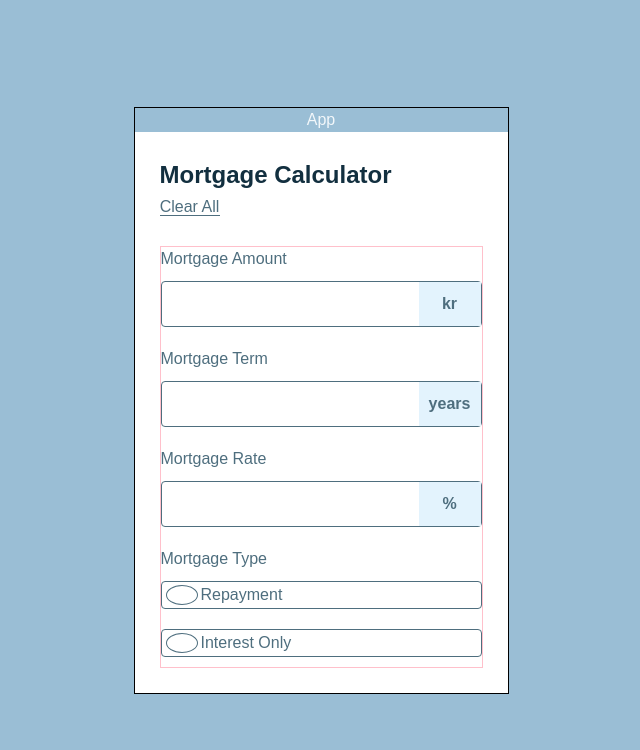
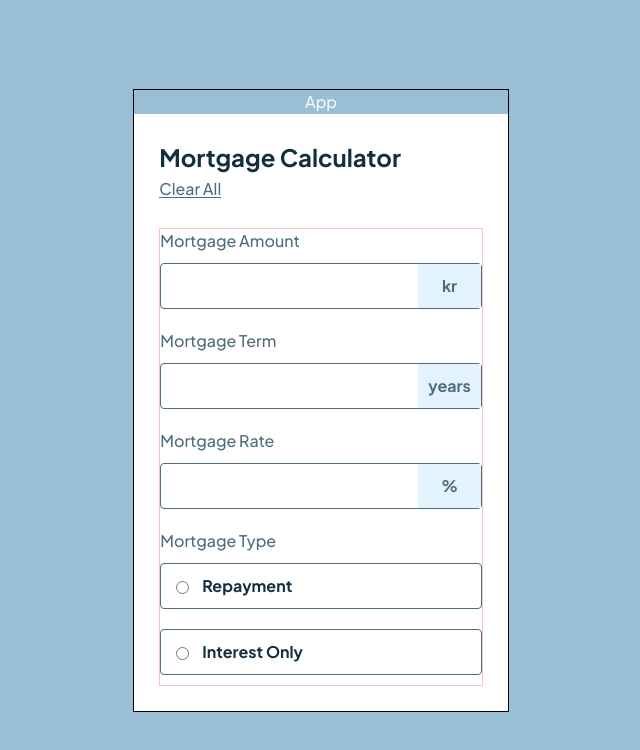
Before and after one commit to Fabricius97/Mortgage-repayment-calc, a React (Vite) app: page / in a window 1280 px wide. Shown: the top 750 px of the page, without its empty margins (319-959 px from the left). Built offline with nearby package versions, Linux system fonts and the light colour scheme.

Commit message:
Small changes

```diff
--- a/src/components/Form.css
+++ b/src/components/Form.css
@@ -25,7 +25,7 @@
   text-decoration: none; /* Removes default text decoration */
   display: inline;
   line-height: 17px;
-  width: 60px;
+  width: 62px;
   margin-bottom: 30px;
 }
 
@@ -36,6 +36,7 @@
   width: 100%;
   border: solid 1px hsl(200, 24%, 40%);
   border-radius: 4px; /* Rundade hörn för ett mjukare utseende */
+  font-weight: 700;
 }
 
 input {
@@ -52,38 +53,24 @@ input:focus {
 }
 
 .input-label {
-  /* Justerar avståndet mellan input och texten */
-  color: hsl(200, 24%, 40%); /* Matchar textfärgen */
-  font-size: 16px; /* Anpassa textstorlek */
+  color: hsl(200, 24%, 40%);
   background-color: hsl(202, 86%, 94%);
   padding: 10px;
-  font-weight: 700;
   flex: 1;
 }
 
-input[type="checkbox"] {
-  appearance: none; /* Tar bort standard-checkbox-stil */
-  width: 0px;
-  height: 20px;
-  border: 1px solid hsl(200, 24%, 40%);
-  border-radius: 50%; /* Gör checkboxen rund */
-  cursor: pointer;
-  position: relative;
+.radio-container {
+  display: flex;
+  align-items: center; /* Centrerar input och text vertikalt */
+  margin-bottom: 10px; /* Justera för avstånd mellan fälten */
+  width: 100%;
+  border: solid 1px hsl(200, 24%, 40%);
+  border-radius: 4px; /* Rundade hörn för ett mjukare utseende */
+  font-weight: 700;
+  color: hsl(202, 55%, 16%);
+  padding: 10px;
+  gap: 10px;
 }
 
-input[type="checkbox"]:checked {
-  background-color: hsl(200, 24%, 40%);
-  border-color: hsl(200, 24%, 40%);
-}
-
-input[type="checkbox"]:checked::before {
-  content: "";
-  position: absolute;
-  top: 50%;
-  left: 50%;
-  transform: translate(-50%, -50%);
-  width: 10px;
-  height: 10px;
-  background-color: white; /* Anpassa efter behov */
-  border-radius: 50%; /* Rund fyllning */
-}
+/* input[type="radio"] {
+} */
--- a/src/components/Form.jsx
+++ b/src/components/Form.jsx
@@ -30,13 +30,23 @@ const Form = () => {
         </div>
 
         <label htmlFor="type">Mortgage Type</label>
-        <div className="input-container">
-          <input className="type" type="checkbox" id="typeOne" />
+        <div className="radio-container">
+          <input
+            className="type"
+            type="radio"
+            id="typeOne"
+            name="mortgageType"
+          />
           <label htmlFor="typeOne">Repayment</label>
         </div>
-        <div className="input-container">
-          <input className="type" type="checkbox" id="typeOne" />
-          <label htmlFor="typeOne">Interest Only</label>
+        <div className="radio-container">
+          <input
+            className="type"
+            type="radio"
+            id="typeTwo"
+            name="mortgageType"
+          />
+          <label htmlFor="typeTwo">Interest Only</label>
         </div>
       </form>
     </div>
--- a/src/index.css
+++ b/src/index.css
@@ -1,3 +1,5 @@
+@import url("https://fonts.googleapis.com/css2?family=DM+Sans:ital,opsz,wght@0,9..40,100..1000;1,9..40,100..1000&family=Plus+Jakarta+Sans:ital,wght@0,200..800;1,200..800&display=swap");
+
 :root {
   font-family: "Plus Jakarta Sans", sans-serif;
   line-height: 1.5;
@@ -13,8 +15,6 @@
   -webkit-text-size-adjust: 100%;
 }
 
-@import url("https://fonts.googleapis.com/css2?family=DM+Sans:ital,opsz,wght@0,9..40,100..1000;1,9..40,100..1000&family=Plus+Jakarta+Sans:ital,wght@0,200..800;1,200..800&display=swap");
-
 body {
   margin: 0;
   display: flex;
```
